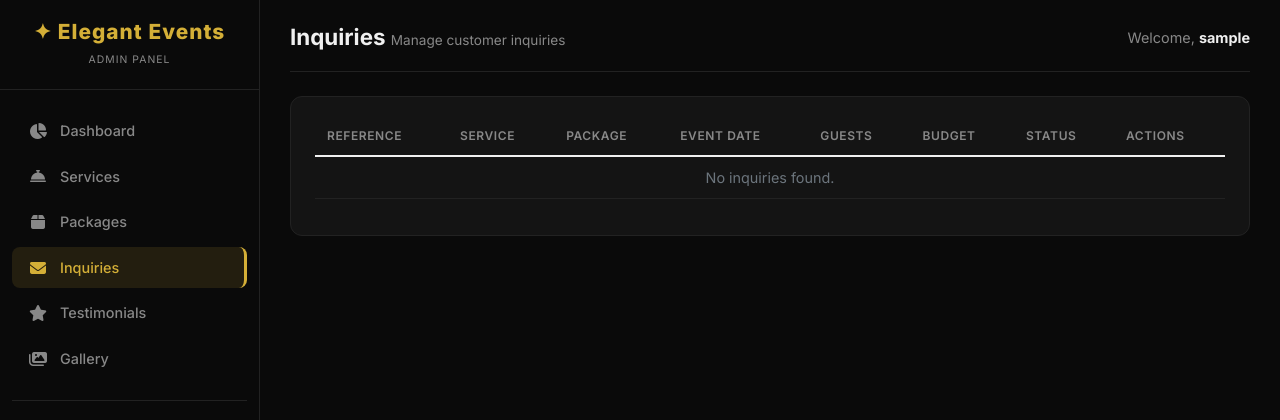
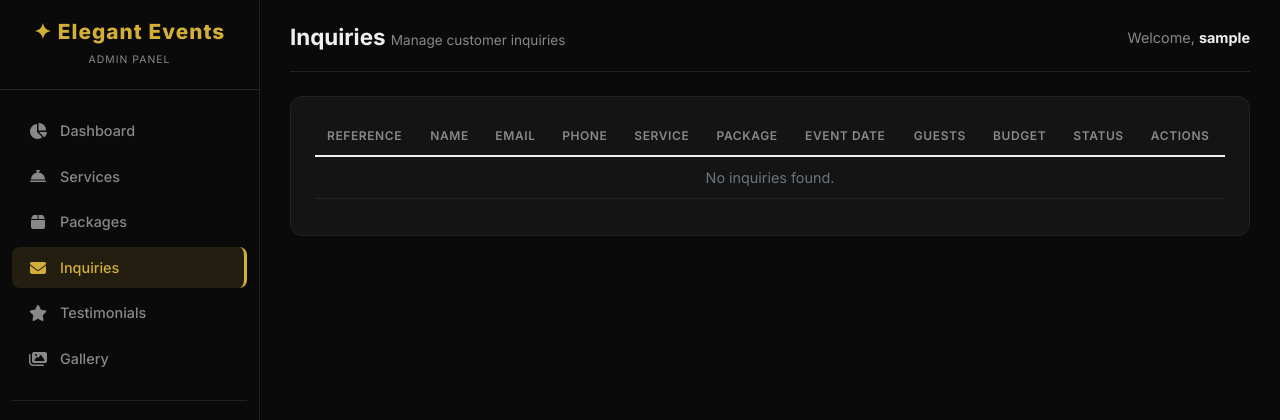
Before and after one commit to jordantradesxau-alt/Elegant-Events, a Flask app: page /admin/inquiries in a window 1280 px wide. Shown: the top 420 px of the page. Run offline with Flask 3, Linux system fonts and the light colour scheme; the visitor is signed in with stand-in values (Sample User, id 1); data that the repository does not hold is empty; some libraries are stand-ins or nearby versions.

Commit message:
Update inquiries.html to include additional fields

```diff
--- a/templates/admin/inquiries.html
+++ b/templates/admin/inquiries.html
@@ -12,6 +12,9 @@
             <thead>
                 <tr>
                     <th>Reference</th>
+                    <th>Name</th>
+                    <th>Email</th>
+                    <th>Phone</th>
                     <th>Service</th>
                     <th>Package</th>
                     <th>Event Date</th>
@@ -25,6 +28,9 @@
                 {% for inquiry in inquiries %}
                 <tr>
                     <td><strong>{{ inquiry.reference }}</strong></td>
+                    <td>{{ inquiry.full_name or '-' }}</td>
+                    <td>{{ inquiry.email or '-' }}</td>
+                    <td>{{ inquiry.phone or '-' }}</td>
                     <td>{{ inquiry.service_name or '-' }}</td>
                     <td>{{ inquiry.package_name or '-' }}</td>
                     <td>{{ inquiry.event_date or '-' }}</td>
@@ -47,7 +53,7 @@
                 </tr>
                 {% else %}
                 <tr>
-                    <td colspan="8" class="text-center text-muted">No inquiries found.</td>
+                    <td colspan="11" class="text-center text-muted">No inquiries found.</td>
                 </tr>
                 {% endfor %}
             </tbody>
```
